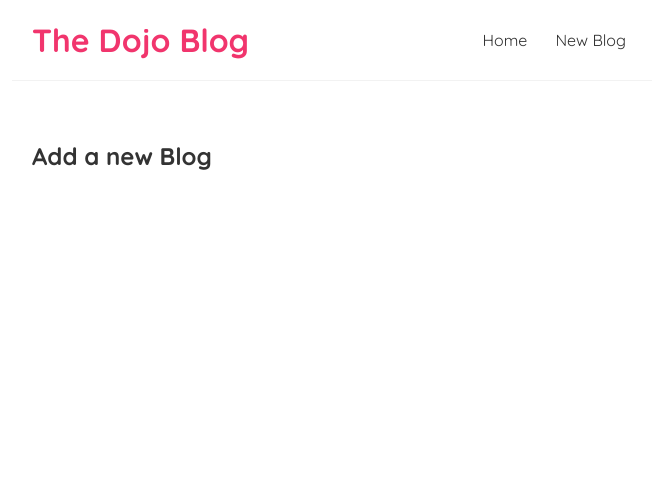
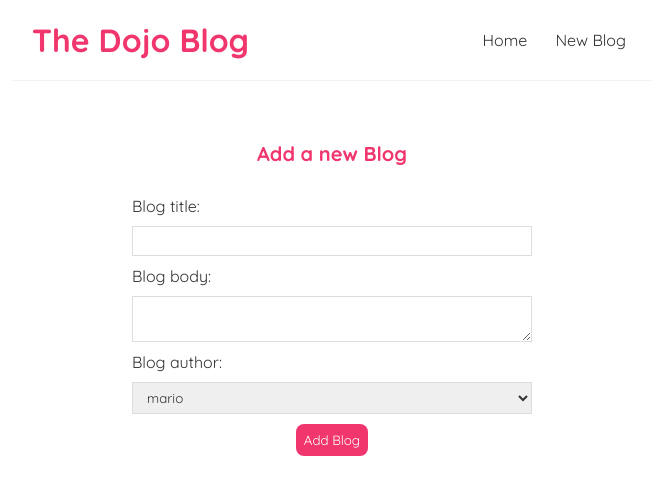
Before and after one commit to umanrai/dojo-blog, a React (Create React App) app: page /create in a window 1280 px wide. Shown: the top 494 px of the page, without its empty margins (308-964 px from the left). Built offline with nearby package versions, Linux system fonts and the light colour scheme.

Commit message:
added forms & submit events

```diff
--- a/src/Create.js
+++ b/src/Create.js
@@ -1,6 +1,44 @@
+import { useState } from "react";
+
 const Create = () => {
+    const [title, setTitle] = useState('');
+    const [body, setBody] = useState('');
+    const [author, setAuthor] = useState('mario');
+
+    const handleSubmit = (e) => {
+        e.preventDefault(); // it doesnt refresh the page
+        const blog = {title, body, author};
+        console.log(blog);
+    }
+
     return (
-        <h2>Add a new Blog</h2>
+        <div className="create">
+            <h2>Add a new Blog</h2>
+            <form onSubmit={handleSubmit}>
+                <label>Blog title:</label>
+                <input
+                type="text"
+                required
+                value={title} // above state value
+                onChange={(e) => setTitle(e.target.value)}
+                />
+                <label>Blog body:</label>
+                <textarea
+                required
+                value={body} // above state value
+                onChange={(e) => setBody(e.target.value)}
+                ></textarea>
+                <label>Blog author:</label>
+                <select
+                value={author} // above state value
+                onChange={(e) => setAuthor(e.target.value)}
+                >
+                    <option value="mario">mario</option>
+                    <option value="yoshi">yoshi</option>
+                </select>
+                <button>Add Blog</button>
+            </form>
+        </div>
     );
 }
 
--- a/src/index.css
+++ b/src/index.css
@@ -62,3 +62,35 @@
 .blog-details div {
   margin: 20px 0;
 }
+
+/* create new blog form */
+.create {
+  max-width: 400px;
+  margin: 0 auto;
+  text-align: center;
+}
+.create label {
+  text-align: left;
+  display: block;
+}
+.create h2 {
+  font-size: 20px;
+  color: #f1356d;
+  margin-bottom: 30px;
+}
+.create input, .create textarea, .create select {
+  width: 100%;
+  padding: 6px 10px;
+  margin: 10px 0;
+  border: 1px solid #ddd;
+  box-sizing: border-box;
+  display: block;
+}
+.create button {
+  background: #f1356d;
+  color: #fff;
+  border: 0;
+  padding: 8px;
+  border-radius: 8px;
+  cursor: pointer;
+}
```
